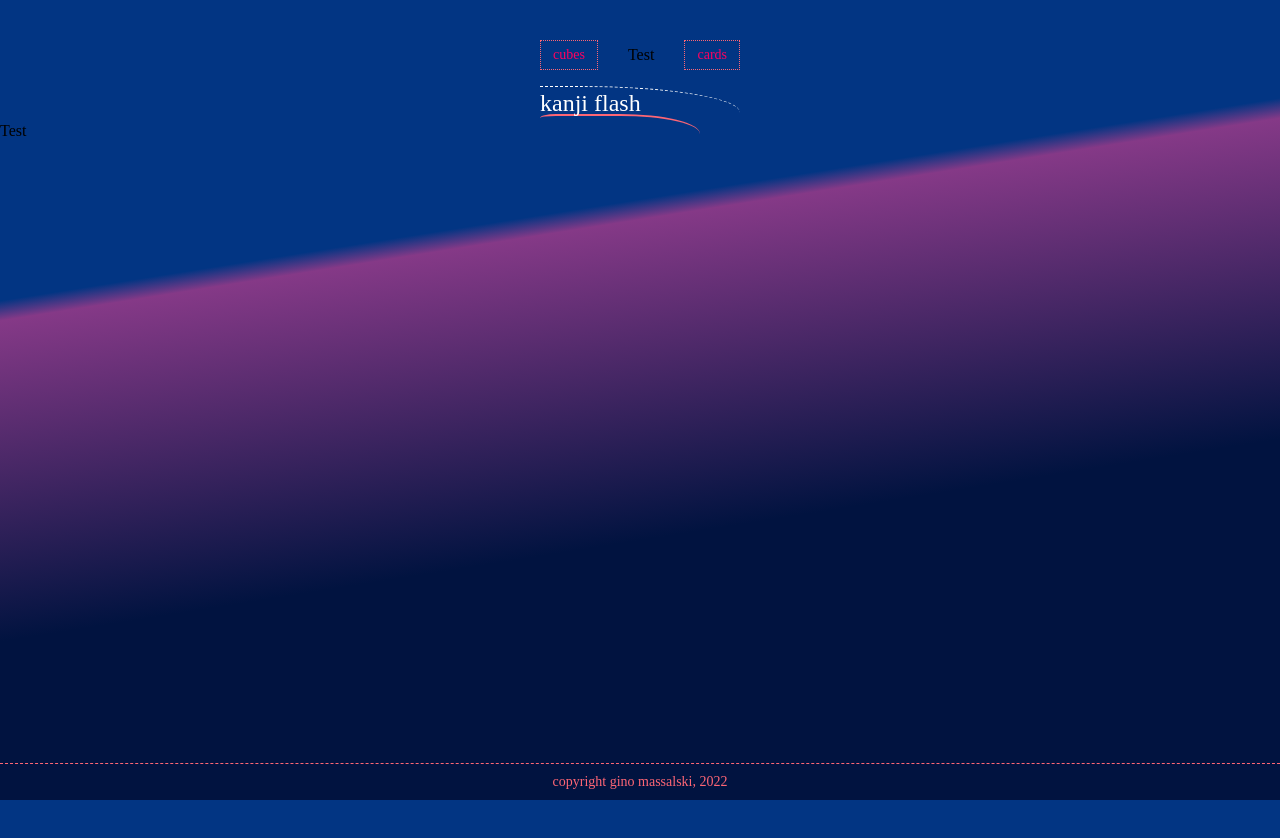
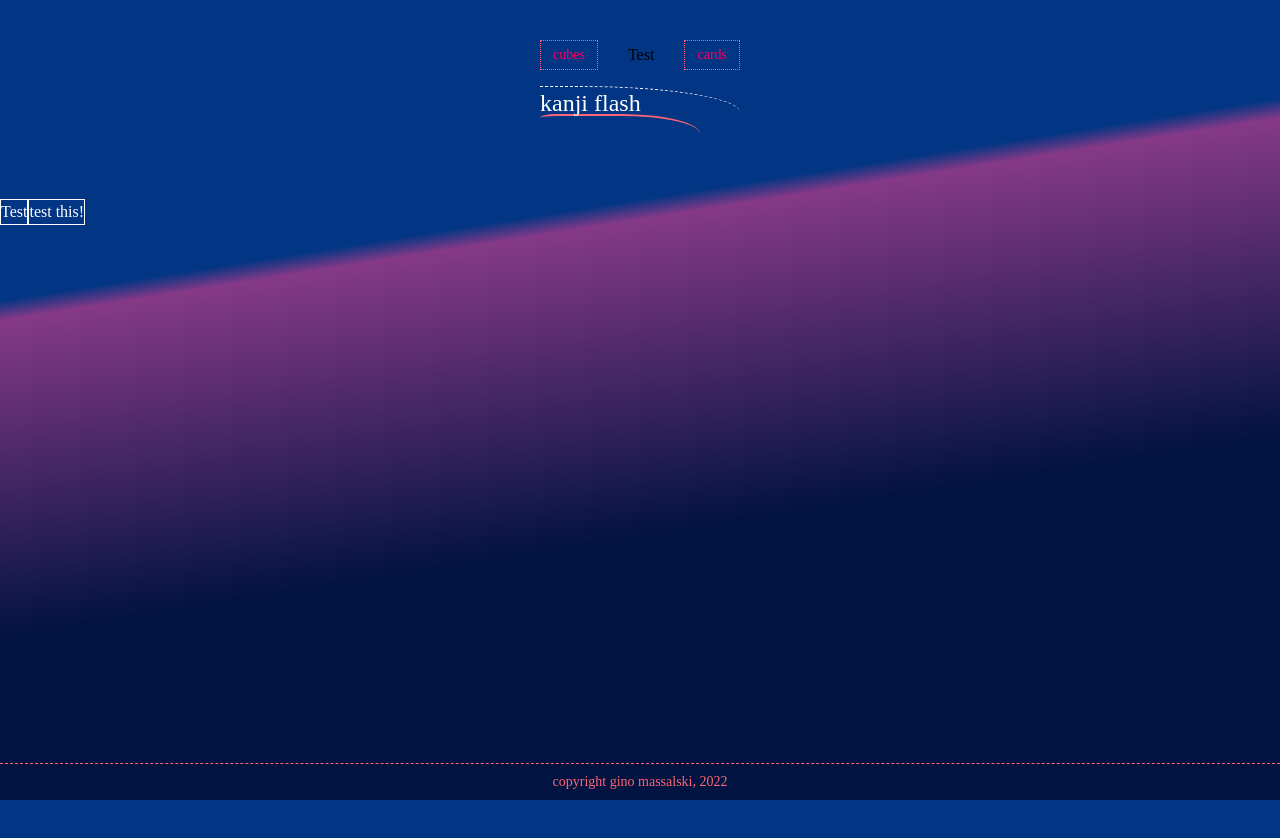
Before and after one commit to ginkgobilobatree/KanjiFlashChicken, a React (Create React App) app: page /test in a window 1280 px wide. Built offline with nearby package versions, Linux system fonts and the light colour scheme; a web font is replaced by a local one.

Commit message:
trying out backend connection

```diff
--- a/src/pages/Test.jsx
+++ b/src/pages/Test.jsx
@@ -1,28 +1,24 @@
-import React, { useState } from "react";
+import React from "react";
 
 export default function Test() {
   const fetching = async () => {
-    return await fetch("/test") //seems like return && async/awat are mandatory
+    const req = {
+      method: "GET",
+      headers: {
+        "Content-Type": "application"
+      }
+    }
+    console.log('successfully pushed this button :-)');
+    const response = await fetch("/test", req); //seems like return && async/await are mandatory
+    const result = await response.json();
+    console.log(result.message)
   }
 
-
-  /* const [fetched, setFetched] = useState({ message: "" });
-  const fetching = async () => {
-    const response = await fetch("/test", {
-      method: "GET",
-      headers: {
-        "Content-Type": "application",
-      },
-    });
-    const result = await response.json();
-    setFetched(result);
-  };
-  console.log(fetched); */
-
   return (
-    <>
-      <button onClick={fetching}>Test</button>
+    <div className="mt-20">
+      <button className="border border-[white] text-[white]" onClick={fetching}>Test</button>
+      <button className="border border-[white] text-[white]" onClick={() => console.log('test')}>test this!</button>
       {/* <p>{fetched.message}</p> */}
-    </>
+    </div>
   );
 }
```
